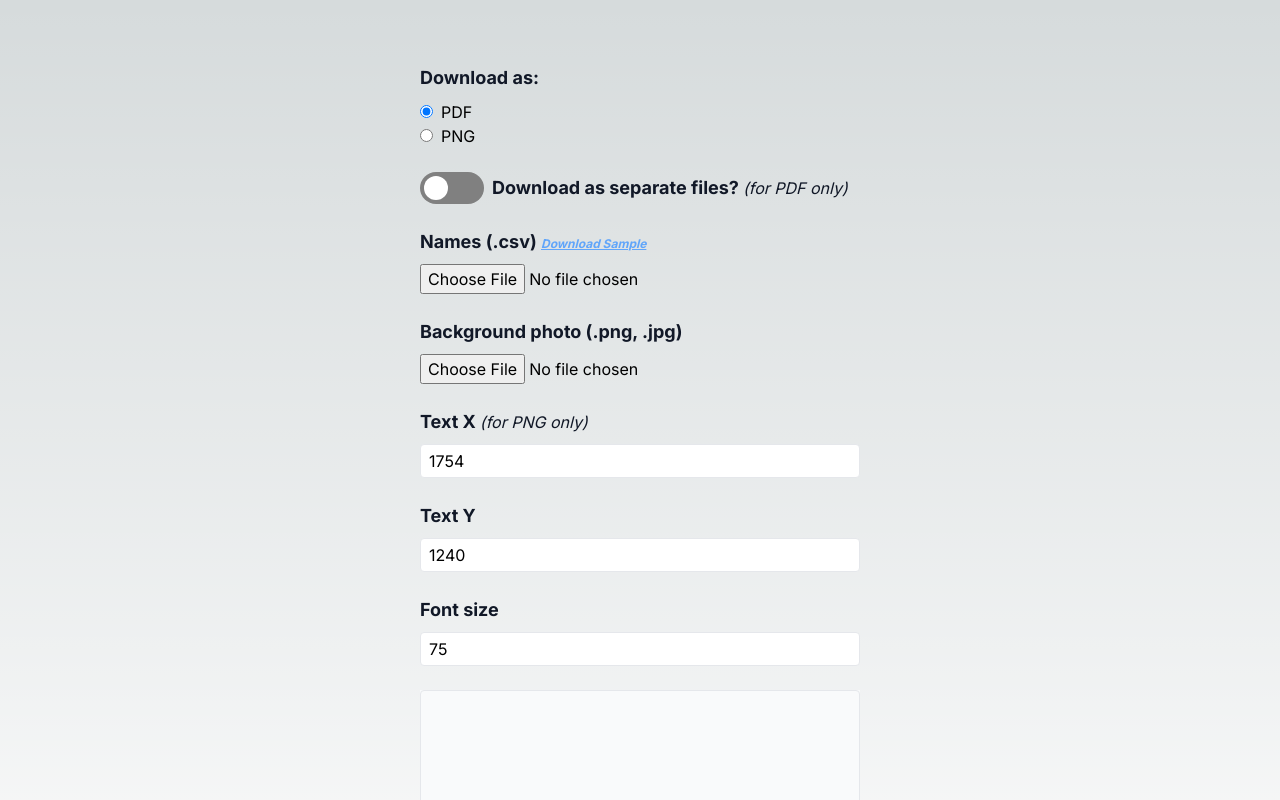
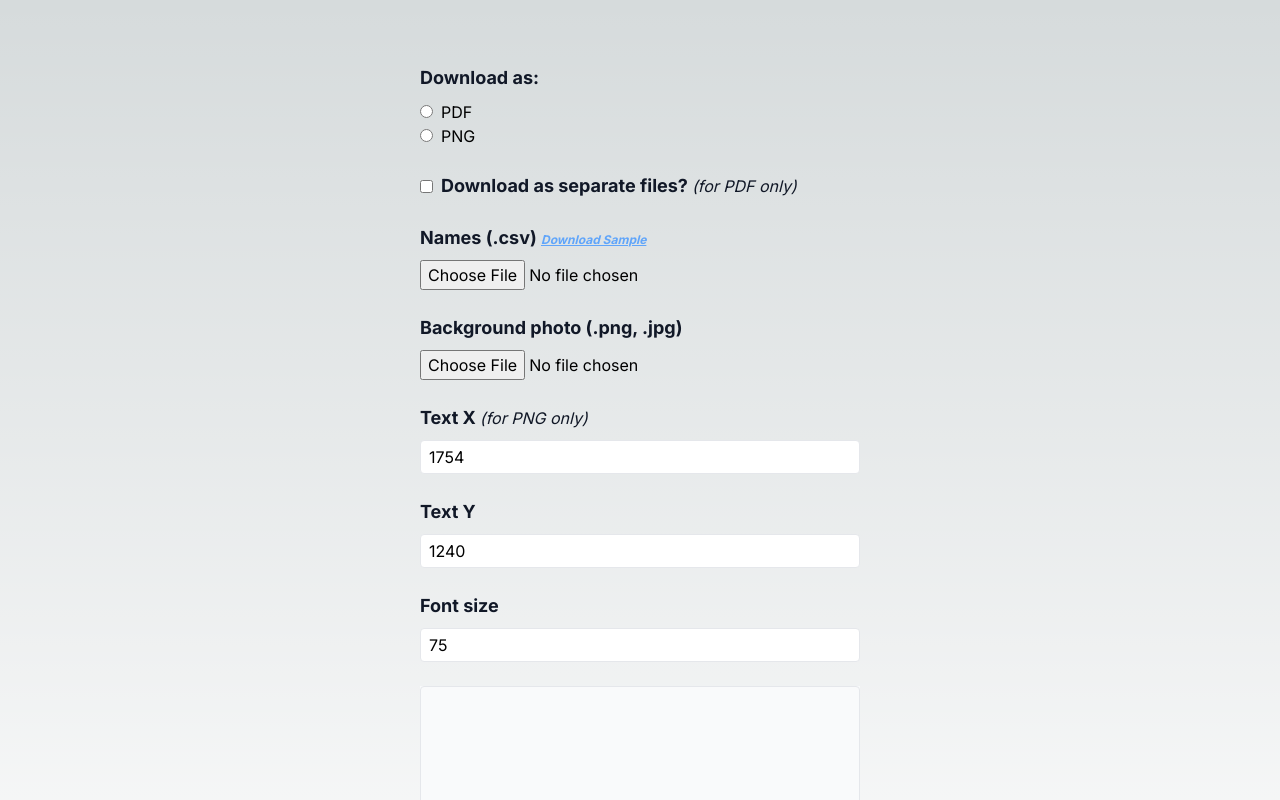
Before and after one commit to jrga03/cert-generator, a Next.js app: page / in a window 1280 px wide. Shown: the top 800 px of the page. Built offline with nearby package versions, Linux system fonts and the light colour scheme.

Commit message:
use normal checkbox instead of switch due to bug

```diff
--- a/src/app/page.css
+++ b/src/app/page.css
@@ -1,10 +1,10 @@
-.switch input[type="checkbox"] {
+/* .switch-bg input[type="checkbox"] {
   height: 0;
   width: 0;
   visibility: hidden;
 }
 
-.switch .toggle {
+.switch-bg .switch-toggle {
   cursor: pointer;
   text-indent: -9999px;
   width: 4rem;
@@ -15,7 +15,7 @@
   position: relative;
 }
 
-.switch .toggle:after {
+.switch-bg .switch-toggle:after {
   content: "";
   position: absolute;
   top: 0.25rem;
@@ -27,18 +27,18 @@
   transition: 0.3s;
 }
 
-.switch input:checked + .toggle {
+.switch-bg input:checked + .switch-toggle {
   background: #4f46e5;
 }
 
-.switch input:checked + .toggle:after {
+.switch-bg input:checked + .switch-toggle:after {
   left: calc(100% - 0.25rem);
   transform: translateX(-100%);
 }
 
-.switch .toggle:active:after {
+.switch-bg .switch-toggle:active:after {
   width: 2rem;
-}
+} */
 
 /* Loader 1 */
 .loader-1 {
--- a/src/app/page.js
+++ b/src/app/page.js
@@ -35,7 +35,7 @@ export default function Home() {
         new FormData(formRef.current).entries()
       );
 
-      if (bgPhoto && fontSize && textX && textY) {
+      if (bgPhoto?.size && fontSize && textX && textY) {
         setPreviewLoading(true);
 
         try {
@@ -104,13 +104,13 @@ export default function Home() {
           <div className="container flex flex-col mx-auto">
             <Field label="Download as:" labelFor="type">
               <div>
-                <input id="pdf" name="type" type="radio" value="pdf" defaultChecked required />
+                <input id="pdf" name="type" type="radio" value="pdf" required />
                 <label htmlFor="pdf" className="ml-2">
                   PDF
                 </label>
               </div>
               <div>
-                <input id="png" name="type" type="radio" value="png" />
+                <input id="png" name="type" type="radio" value="png" required />
                 <label htmlFor="png" className="ml-2">
                   PNG
                 </label>
@@ -118,12 +118,12 @@ export default function Home() {
             </Field>
 
             {/* Switch */}
-            <div className="switch flex flex-row items-center mb-6 select-none">
+            <div className="flex flex-row items-center mb-6 select-none">
               <input id="separate" name="separate" type="checkbox" />
-              <label htmlFor="separate" className="toggle mr-2">
+              {/* <label htmlFor="separate" className="switch-toggle">
                 Toggle
-              </label>
-              <label htmlFor="separate" className="font-bold text-lg text-gray-900">
+              </label> */}
+              <label htmlFor="separate" className="ml-2 font-bold text-lg text-gray-900">
                 Download as separate files?
               </label>
               <span className="ml-1 italic text-gray-900">(for PDF only)</span>
@@ -219,7 +219,7 @@ export default function Home() {
             <div className="w-full h-60 bg-gray-50">
               {previewLoading && (
                 <div className="w-full h-full flex items-center justify-center">
-                  <div class="loader-1">
+                  <div className="loader-1">
                     <span></span>
                   </div>
                 </div>
```
